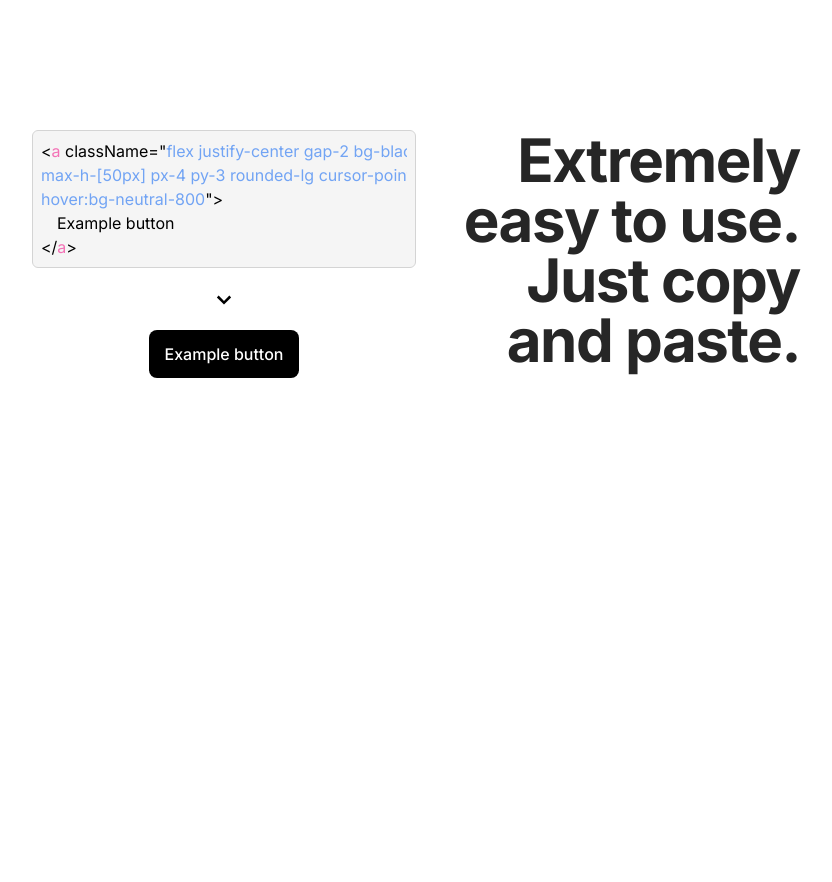
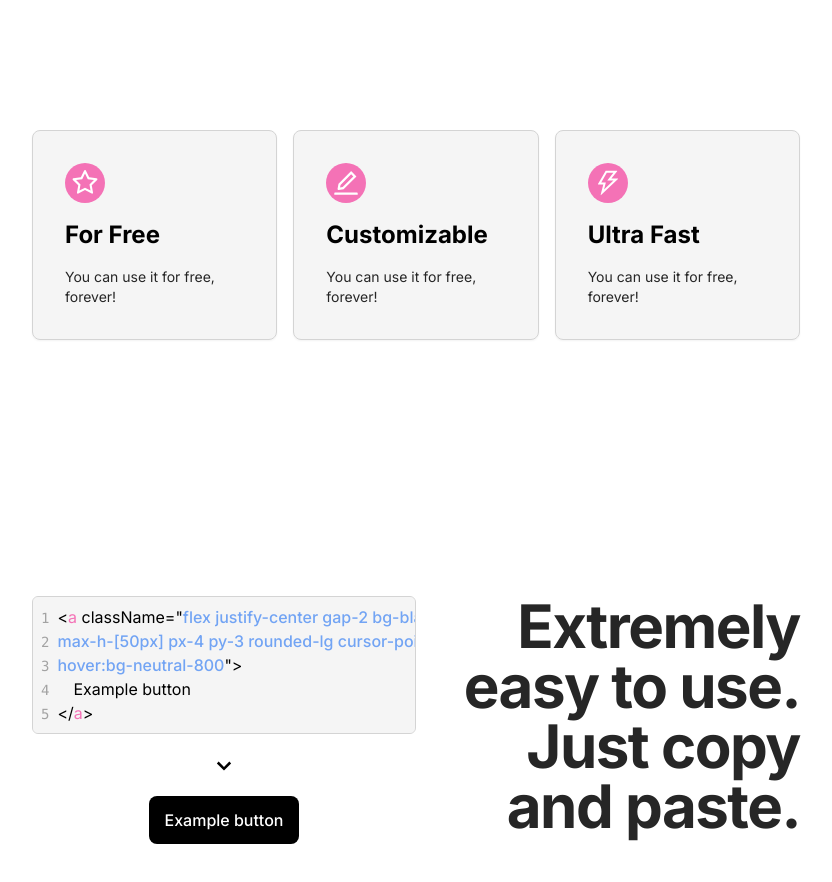
Before and after one commit to juanigarciadev/BlossomUI, a React (Vite) app: page / in a window 1280 px wide. Shown: the part 900-1782 px from the top of the page, without its empty margins (224-1056 px from the left). Before the commit the page ends 1534 px from the top, so only its background shows below. Built offline with nearby package versions, Linux system fonts and the light colour scheme.

Commit message:
Added Characteristic section and redesigned components cards

```diff
--- a/src/App.css
+++ b/src/App.css
@@ -8,4 +8,5 @@
 
 .attribute {
     color: #72a4f4;
+    font-weight: 500;
 }
--- /dev/null
+++ b/src/assets/svg.jsx
@@ -0,0 +1,17 @@
+import React from 'react'
+
+export const star = () => {
+    return (
+        <svg class="w-6 h-6 text-gray-800 dark:text-white" aria-hidden="true" xmlns="http://www.w3.org/2000/svg" fill="none" viewBox="0 0 21 20">
+            <path stroke="currentColor" stroke-linecap="round" stroke-linejoin="round" stroke-width="2" d="m11.479 1.712 2.367 4.8a.532.532 0 0 0 .4.292l5.294.769a.534.534 0 0 1 .3.91l-3.83 3.735a.534.534 0 0 0-.154.473l.9 5.272a.535.535 0 0 1-.775.563l-4.734-2.49a.536.536 0 0 0-.5 0l-4.73 2.487a.534.534 0 0 1-.775-.563l.9-5.272a.534.534 0 0 0-.154-.473L2.158 8.48a.534.534 0 0 1 .3-.911l5.294-.77a.532.532 0 0 0 .4-.292l2.367-4.8a.534.534 0 0 1 .96.004Z" />
+        </svg>
+    )
+}
+
+export const edit = () => {
+    return (
+        <svg class="w-6 h-6 text-gray-800 dark:text-white" aria-hidden="true" xmlns="http://www.w3.org/2000/svg" fill="none" viewBox="0 0 21 21">
+            <path stroke="currentColor" stroke-linecap="round" stroke-linejoin="round" stroke-width="2" d="M7.418 17.861 1 20l2.139-6.418m4.279 4.279 10.7-10.7a3.027 3.027 0 0 0-2.14-5.165c-.802 0-1.571.319-2.139.886l-10.7 10.7m4.279 4.279-4.279-4.279m2.139 2.14 7.844-7.844m-1.426-2.853 4.279 4.279" />
+        </svg>
+    )
+}
--- /dev/null
+++ b/src/components/Characteristics/Characteristics.jsx
@@ -0,0 +1,23 @@
+import React from 'react'
+import characteristics from '../../mocks/characteristics'
+
+const Characteristics = () => {
+    return (
+        <div className='grid grid-cols-3 gap-4 w-full h-auto pt-64 lg:grid-cols-2 md:flex md:flex-col lg:pt-32'>
+            {characteristics.map(item => {
+                const Icon = item.icon
+                return (
+                    <div className='flex flex-col gap-4 w-full h-auto bg-neutral-200 bg-opacity-40 border border-neutral-300 rounded-lg p-8 shadow-sm'>
+                        <div className='flex justify-center items-center bg-corporative rounded-full w-10 h-10'>
+                            <Icon className='text-white text-3xl' />
+                        </div>
+                        <h3 className='text-black text-2xl font-bold'>{item.title}</h3>
+                        <p className='text-neutral-800 text-sm'>{item.subtitle}</p>
+                    </div>
+                )
+            })}
+        </div>
+    )
+}
+
+export default Characteristics
--- a/src/components/ComponentsSection/ComponentsSection.jsx
+++ b/src/components/ComponentsSection/ComponentsSection.jsx
@@ -1,7 +1,7 @@
 import React from 'react'
 import componentsCard from '../../mocks/componentsCard'
+import { BiLinkExternal } from 'react-icons/bi'
 import { Link } from 'react-router-dom'
-import { BiRightArrowAlt } from 'react-icons/bi'
 
 const ComponentsSection = () => {
     return (
@@ -9,13 +9,14 @@ const ComponentsSection = () => {
             {
                 componentsCard.map((card) => {
                     return (
-                            <article className='flex flex-col gap-2 border border-neutral-300 w-full h-auto rounded-lg shadow-sm hover:shadow-md duration-300' key={card.name}>
-                                <div className="bg-[url(`${card.name}`)]"></div>
-                                <img src={card.img} alt={card.name} />
+                        <Link to={card.url} className='flex flex-col gap-2 border border-neutral-300 w-full h-auto rounded-lg shadow-sm hover:shadow-md duration-300' key={card.name}>
+                            <div className='flex items-center justify-between pt-2 px-4'>
+                                <h3 className='font-bold'>{card.name}</h3>
+                                <Link to={card.url}><BiLinkExternal /></Link>
+                            </div>
                             <hr />
-                                <h3 className='font-bold pl-4'>{card.name}</h3>
-                                <Link to={card.url} className='flex justify-center max-h-[50px] items-center bg-black text-white gap-2 py-3 rounded-lg cursor-pointer font-medium select-none hover:bg-neutral-800 m-4'>More information <BiRightArrowAlt className='text-2xl'/></Link>
-                            </article>
+                            <img src={card.img} className='rounded-xl' alt={card.name} />
+                        </Link>
                     )
                 })
             }
--- a/src/components/Explanation.jsx/Explanation.jsx
+++ b/src/components/Explanation.jsx/Explanation.jsx
@@ -3,9 +3,18 @@ import { BiChevronDown } from 'react-icons/bi'
 
 const Explanation = () => {
     return (
-        <div className='grid grid-cols-2 w-full py-64 lg:flex lg:flex-col-reverse lg:gap-12'>
+        <div className='grid grid-cols-2 w-full py-64 lg:flex lg:flex-col-reverse lg:gap-12 lg:py-32'>
             <section>
-                <pre className='w-full bg-neutral-200 bg-opacity-40 backdrop-blur-md border rounded-md border-neutral-300 px-2 py-2'>
+                <pre className='flex gap-2 w-full bg-neutral-200 bg-opacity-40 backdrop-blur-md border rounded-md border-neutral-300 px-2 py-2 overflow-x-scroll'>
+                    <section className='w-4 h-full'>
+                        <ul className='flex flex-col gap-[4px] pt-[3px]'>
+                            <li className='text-neutral-400 text-sm font-mono'>1</li>
+                            <li className='text-neutral-400 text-sm font-mono'>2</li>
+                            <li className='text-neutral-400 text-sm font-mono'>3</li>
+                            <li className='text-neutral-400 text-sm font-mono'>4</li>
+                            <li className='text-neutral-400 text-sm font-mono'>5</li>
+                        </ul>
+                    </section>
                     <code>
                         <article className='flex flex-col lg:overflow-x-scroll h-full overflow-y-hidden'>
                             <div>
@@ -18,7 +27,7 @@ const Explanation = () => {
                                 <span className='attribute'>max-h-[50px] px-4 py-3 rounded-lg cursor-pointer font-medium select-none</span>
                             </div>
                             <div>
-                            <span className='attribute'>hover:bg-neutral-800</span>
+                                <span className='attribute'>hover:bg-neutral-800</span>
                                 <span>"</span>
                                 <span>{">"}</span>
                             </div>
--- a/src/components/Home/Home.jsx
+++ b/src/components/Home/Home.jsx
@@ -6,6 +6,7 @@ import { FilledBadge } from '../UI/Badges/FilledBadge'
 import { OutlinedBadge } from '../UI/Badges/OutlinedBadge'
 import { PrimaryButton } from '../UI/Buttons/PrimaryButton'
 import { SecondaryButton } from '../UI/Buttons/SecondaryButton'
+import Characteristics from '../Characteristics/Characteristics'
 
 const Home = () => {
   return (
@@ -34,6 +35,7 @@ const Home = () => {
 
         </section>
       </main>
+      <Characteristics />
       <Explanation />
     </>
   )
--- a/src/components/Navbar/Navbar.jsx
+++ b/src/components/Navbar/Navbar.jsx
@@ -15,6 +15,7 @@ const Navbar = () => {
                     <ul className='flex items-center gap-8'>
                         <Link className='cursor-pointer' to="/components">Components</Link>
                         <Link className='cursor-pointer' to="/docs">Docs</Link>
+                        <a href="https://www.buymeacoffee.com/juanigarciadev" target='_blank' className='flex justify-center items-center bg-corporative text-white min-w-fit max-w-[200px] max-h-[50px] gap-2 px-4 py-3 rounded-lg cursor-pointer font-medium select-none hover:bg-corporativeHover'>Sponsor</a>
                     </ul>
                 </section>
                 <BiMenu className='text-3xl hidden lg:block'/>
--- a/src/components/UI/Badges/FilledBadge.jsx
+++ b/src/components/UI/Badges/FilledBadge.jsx
@@ -2,6 +2,6 @@ import React from 'react'
 
 export const FilledBadge = () => {
   return (
-    <div className='flex items-center h-fit w-fit px-4 py-2 border bg-black text-white rounded-3xl cursor-default'><span>This is the filled version of the badge</span></div>
+    <div className='flex items-center h-fit w-fit px-4 py-2 border bg-neutral-500 text-white rounded-3xl cursor-default'><span>This is the filled version of the badge</span></div>
   )
 }
--- /dev/null
+++ b/src/mocks/characteristics.js
@@ -0,0 +1,21 @@
+import { AiOutlineStar, AiOutlineEdit, AiOutlineThunderbolt } from 'react-icons/ai'
+
+const characteristics = [
+    {
+        icon: AiOutlineStar,
+        title: "For Free",
+        subtitle: "You can use it for free, forever!",
+    },
+    {
+        icon: AiOutlineEdit,
+        title: "Customizable",
+        subtitle: "You can use it for free, forever!",
+    },
+    {
+        icon: AiOutlineThunderbolt,
+        title: "Ultra Fast",
+        subtitle: "You can use it for free, forever!",
+    },
+]
+
+export default characteristics
--- a/tailwind.config.js
+++ b/tailwind.config.js
@@ -26,9 +26,10 @@ export default {
     },
     extend: {
       colors: {
-      "corporative": "#f472b6",
+        "corporative": "#f472b6",
+        "corporativeHover": "#f582be"
+      },
     },
-  },
   },
   plugins: [],
 }
```
Lines whose indentation alone changed are shown as unchanged.
